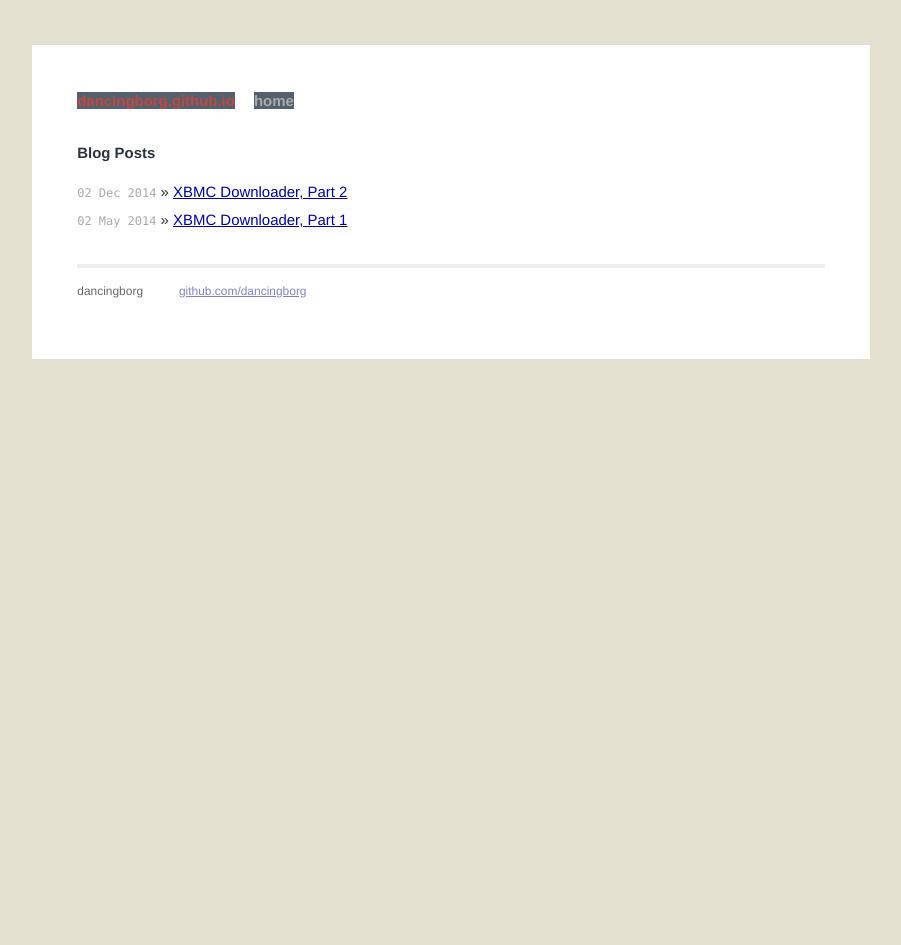
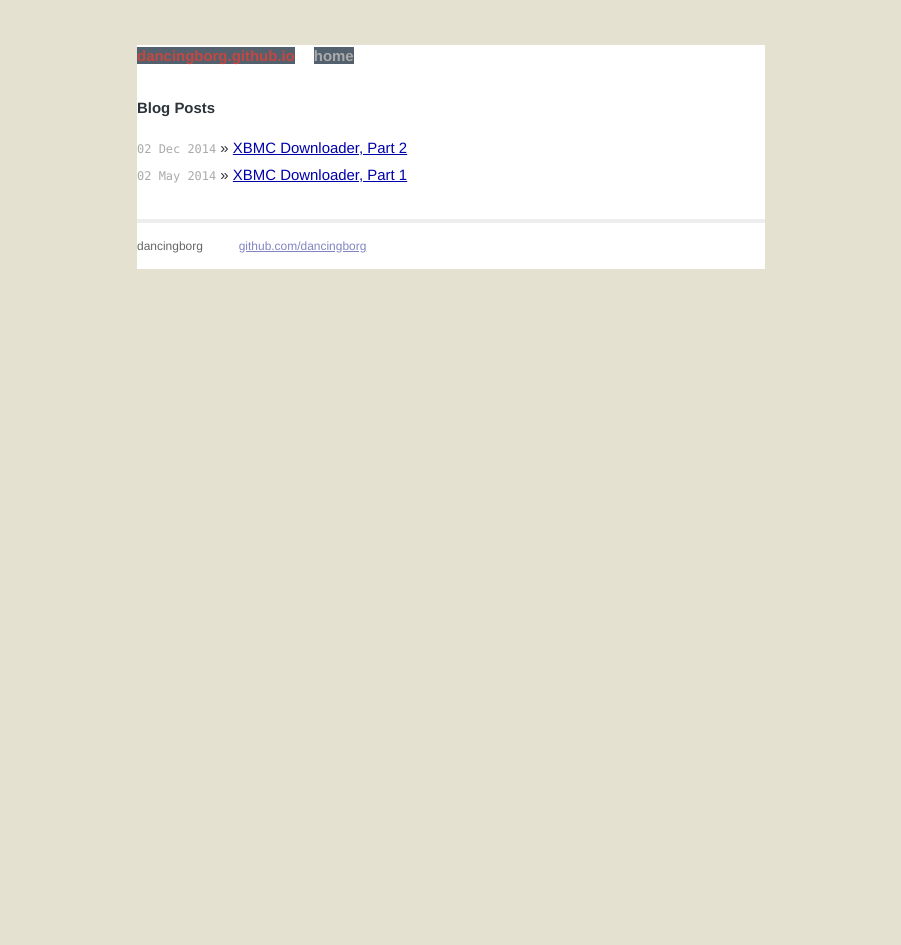
Before and after one commit to andre-abadi/andre-abadi.github.io, a Jekyll site: the page built from index.html, in a window 1280 px wide. Shown: the whole page, without its empty margins (189-1090 px from the left). Built offline with Jekyll 4.4.1, drawn with Linux system fonts in a browser that asks for light colours; Markdown is read by kramdown in place of the engine named in the settings.

Commit message:
Revert "padding"
This reverts commit 39e9a87e3adb7a81b170a285b882a1bbab2a59f7.

```diff
--- a/css/main.css
+++ b/css/main.css
@@ -59,11 +59,10 @@ ul.posts span {
 .site {
   font-size: 115%;
   text-align: justify;
-  width: 50em;
+  width: 42em;
   margin: 3em auto 2em;
   line-height: 1.5em;
   background-color: #FFFFFF;
-  padding: 3em;
 }
 
 .site .header a {
```
